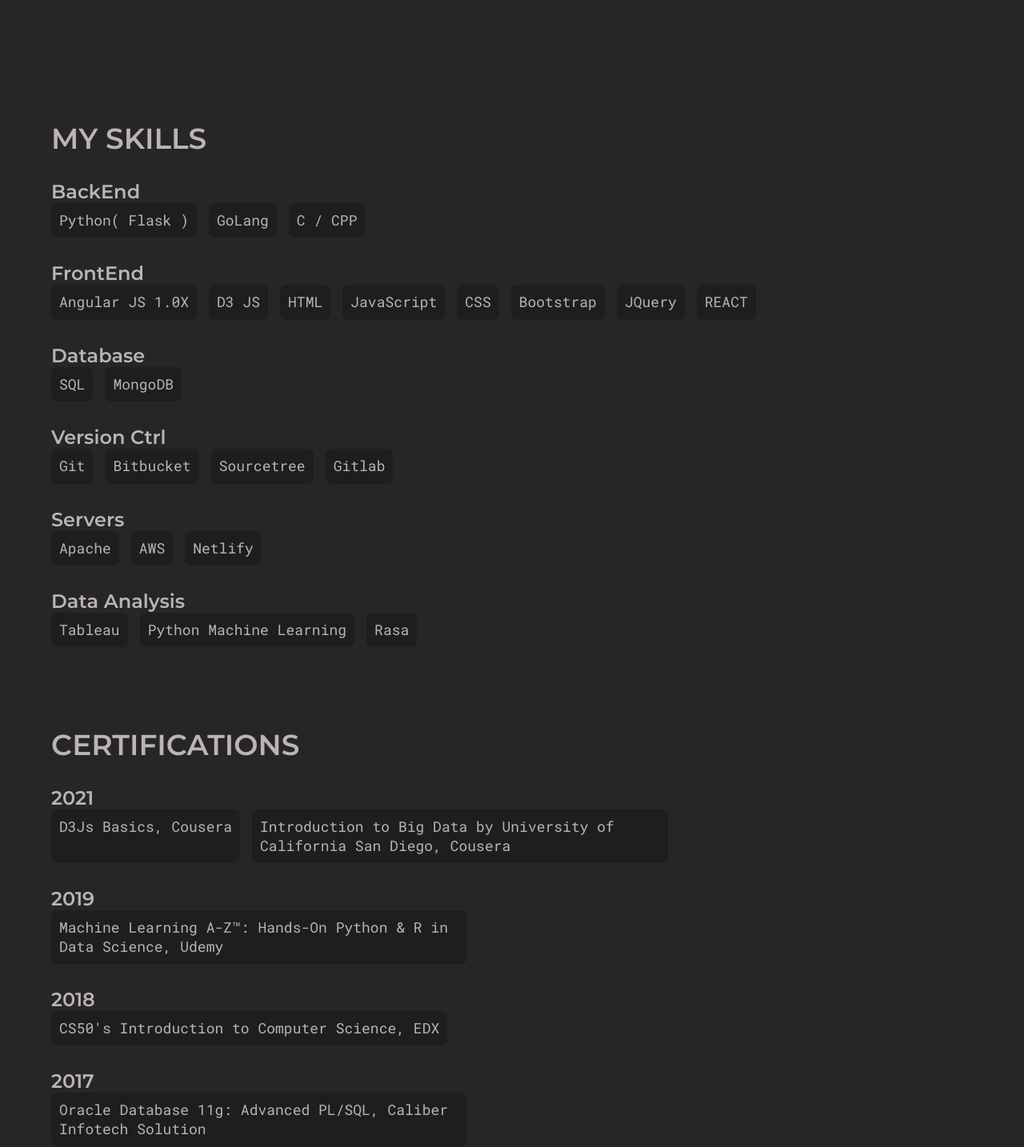
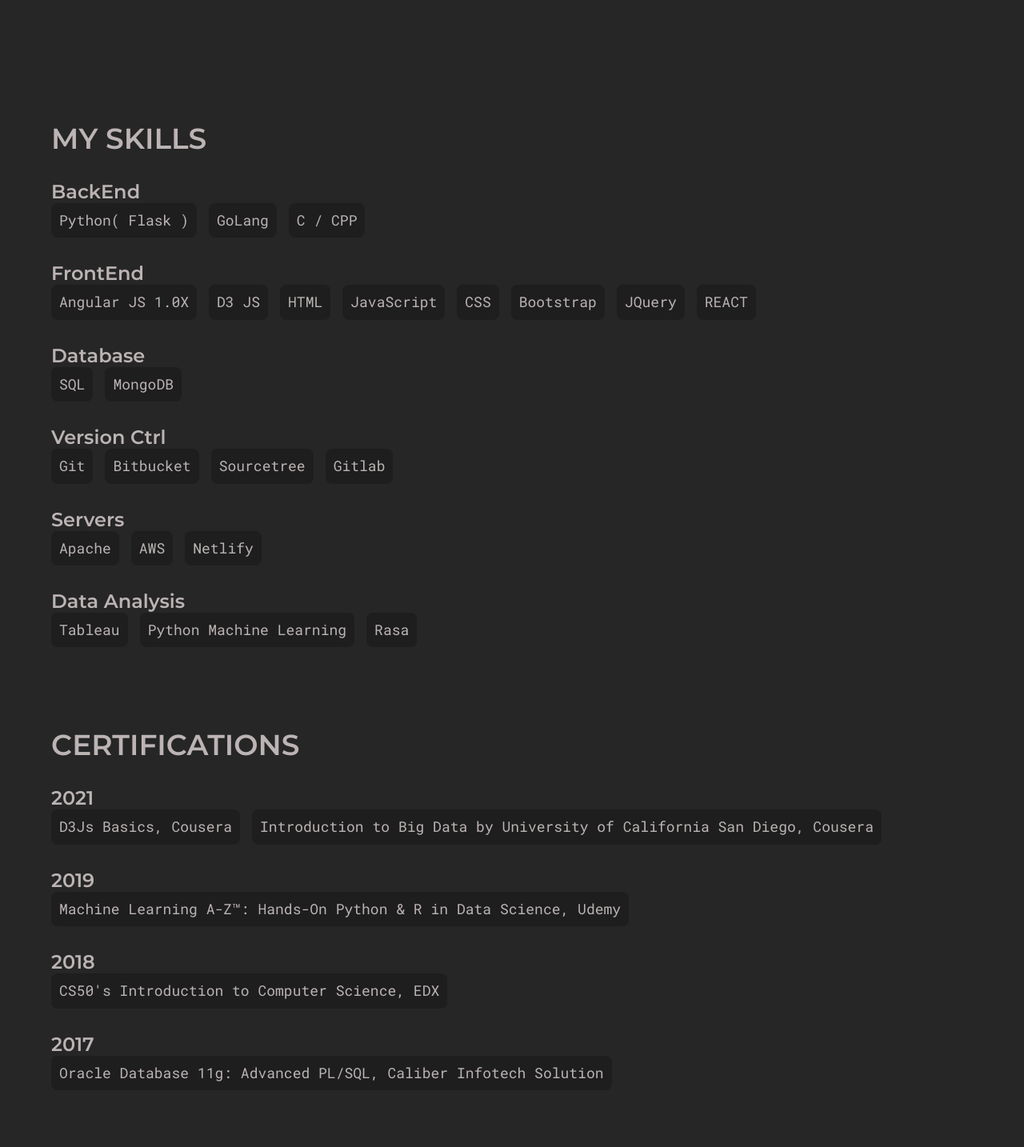
Before and after one commit to sayali-martal/Portfolio, a React (Create React App) app: page /about in a window 1280 px wide. Shown: the part 829-2263 px from the top of the page at 80% size. Built offline with nearby package versions, Linux system fonts and the light colour scheme.

Commit message:
About info tiles fix

```diff
--- a/src/components/AboutInfoItem.js
+++ b/src/components/AboutInfoItem.js
@@ -22,6 +22,9 @@
     background-color: var(--deep-dark);
     padding: 1rem;
     border-radius: 8px;
+    .para {
+      max-width: inherit;
+    }
   }
   @media only screen and (max-width: 768px) {
     gap: 1rem;
```
